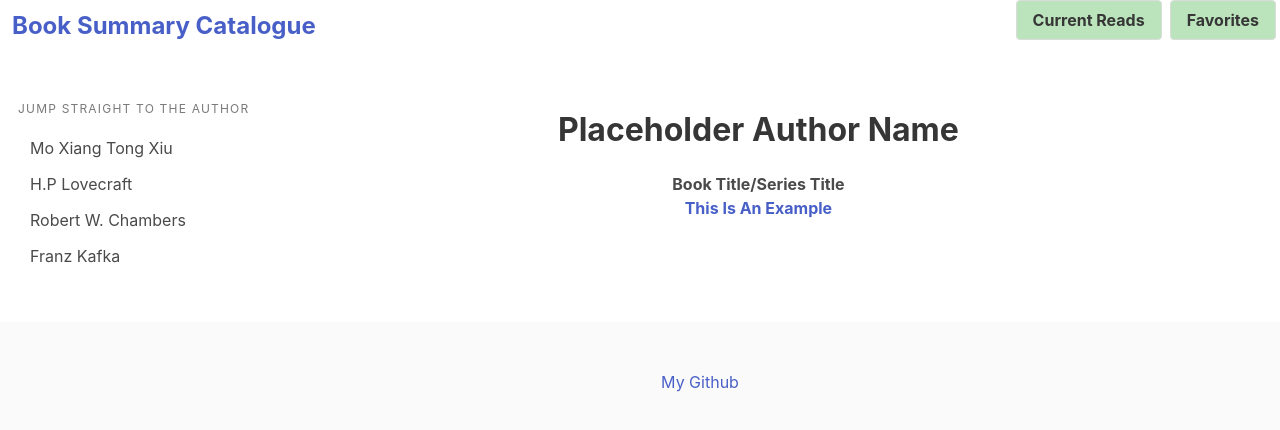
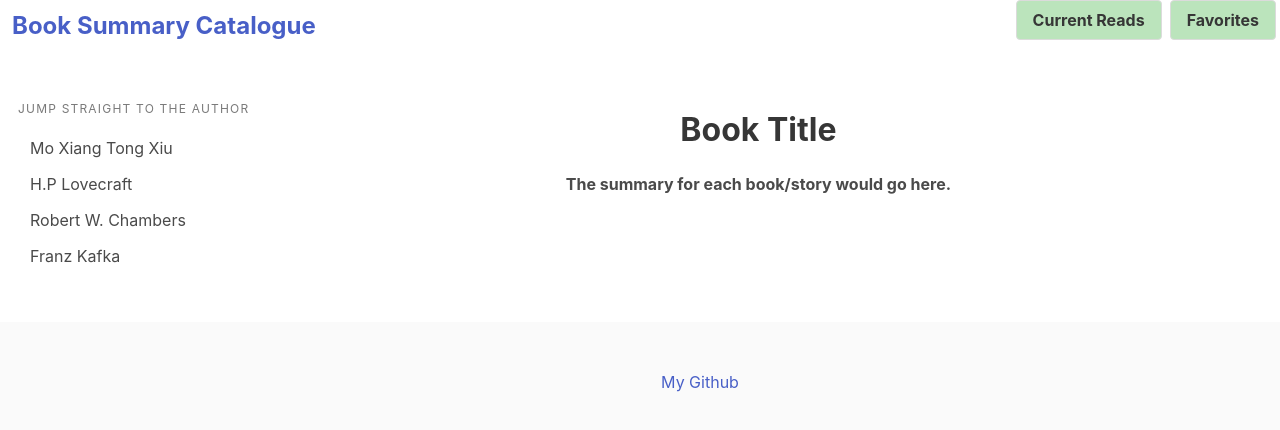
Before and after one commit to cfinn7789/Book-Summary-Catalogue, a plain HTML site: page content.html in a window 1280 px wide. Drawn offline with nearby package versions, Linux system fonts and the light colour scheme.

Commit message:
updated summary page

```diff
--- a/content.html
+++ b/content.html
@@ -28,12 +28,9 @@
         </ul>
       </aside>
         <div class="column is-four-fifths has-text-weight-bold has-text-centered">
-          <h1 class="title has-text-weight-bold">Placeholder Author Name</h1>
+          <h1 class="title has-text-weight-bold">Book Title</h1>
           <!--Add links to stories-->
-          <ul>
-            <p id="book-name">Book Title/Series Title</p>
-            <li id="story-name"><a href="">This Is An Example</a></li>
-          </ul>
+            <p id="book-summary">The summary for each book/story would go here.</p>
         </div>
   </section>
     <footer class="footer">
```
